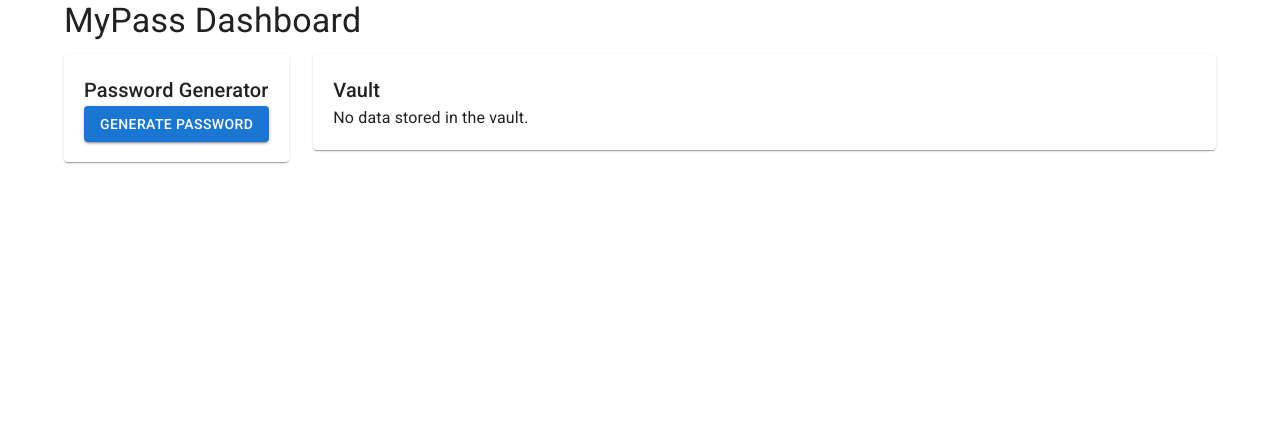
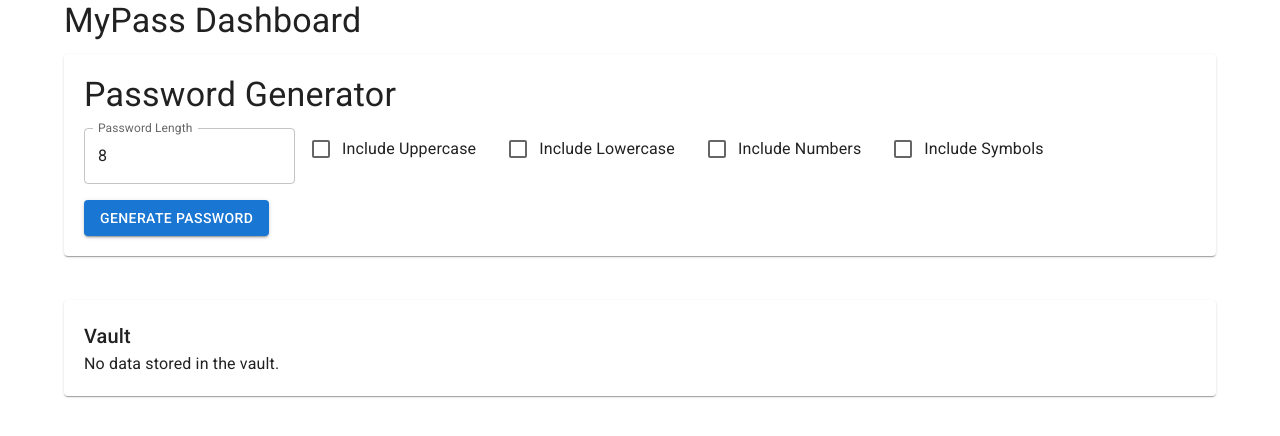
Before and after one commit to Byron-Hodel/cis476-term-project, a Next.js app in the folder term-project-frontend/: page /dashboard in a window 1280 px wide. Shown: the top 436 px of the page. Built offline with nearby package versions, Linux system fonts and the light colour scheme.

Commit message:
Added a more robust password generator.

```diff
--- a/term-project-frontend/app/components/PasswordGenerator.tsx
+++ b/term-project-frontend/app/components/PasswordGenerator.tsx
@@ -1,10 +1,28 @@
 // PasswordGenerator.tsx
-import React from 'react';
-import { Paper, Typography, Button } from '@mui/material';
+import React, { useState } from 'react';
+import { Paper, Typography, Button, Checkbox, Grid2, TextField, FormControlLabel } from '@mui/material';
 import { useMediator } from './MediatorContext';
+import { PasswordBuilder } from '../utils/Password_Builder';
 
 const PasswordGenerator: React.FC = () => {
+    const [password, setPassword] = useState<string>('');
+    const [length, setLength] = useState<number>(8);
+    const [includeUppercase, setIncludeUppercase] = useState<boolean>(false);
+    const [includeLowercase, setIncludeLowercase] = useState<boolean>(false);
+    const [includeNumbers, setIncludeNumbers] = useState<boolean>(false);
+    const [includeSymbols, setIncludeSymbols] = useState<boolean>(false);
     const { addPasswordToVault } = useMediator();
+
+    const handleGeneratePassword = () => {
+        const builder = new PasswordBuilder()
+          .setLength(length)
+          .includeUppercaseLetters(includeUppercase)
+          .includeLowercaseLetters(includeLowercase)
+          .includeNumbers(includeNumbers)
+          .includeSymbols(includeSymbols);
+
+        setPassword(builder.build());
+    };
 
     const generatePassword = () => {
         const newPassword = Math.random().toString(36).slice(-8); // Simple password generation logic
@@ -14,10 +32,91 @@ const PasswordGenerator: React.FC = () => {
 
     return (
         <Paper style={{ padding: '20px', marginBottom: '20px' }}>
-            <Typography variant="h6">Password Generator</Typography>
-            <Button variant="contained" color="primary" onClick={generatePassword}>
-                Generate Password
-            </Button>
+            <Typography variant="h4" gutterBottom>Password Generator</Typography>
+
+            <Grid2 container spacing={2}>
+                <Grid2>
+                    <TextField
+                        label="Password Length"
+                        type="number"
+                        fullWidth
+                        value={length}
+                        onChange={(e) => setLength(Number(e.target.value))}
+                        variant="outlined"
+                    />
+                </Grid2>
+
+                <Grid2>
+                    <FormControlLabel
+                        control={
+                            <Checkbox
+                                checked={includeUppercase}
+                                onChange={() => setIncludeUppercase(!includeUppercase)}
+                                color="primary"
+                            />
+                        }
+                        label="Include Uppercase"
+                    />
+                </Grid2>
+
+                <Grid2>
+                    <FormControlLabel
+                        control={
+                            <Checkbox
+                                checked={includeLowercase}
+                                onChange={() => setIncludeLowercase(!includeLowercase)}
+                                color="primary"
+                            />
+                        }
+                        label="Include Lowercase"
+                    />
+                </Grid2>
+
+                <Grid2>
+                    <FormControlLabel
+                        control={
+                            <Checkbox
+                                checked={includeNumbers}
+                                onChange={() => setIncludeNumbers(!includeNumbers)}
+                                color="primary"
+                            />
+                        }
+                        label="Include Numbers"
+                    />
+                </Grid2>
+
+                <Grid2>
+                    <FormControlLabel
+                        control={
+                            <Checkbox
+                                checked={includeSymbols}
+                                onChange={() => setIncludeSymbols(!includeSymbols)}
+                                color="primary"
+                            />
+                        }
+                        label="Include Symbols"
+                    />
+                </Grid2>
+
+                <Grid2>
+                    <Button
+                        variant="contained"
+                        color="primary"
+                        fullWidth
+                        onClick={handleGeneratePassword}
+                    >
+                        Generate Password
+                    </Button>
+                </Grid2>
+
+                {password && (
+                    <Grid2>
+                        <Typography variant="h6" gutterBottom>
+                            <strong>Generated Password:</strong> {password}
+                        </Typography>
+                    </Grid2>
+                )}
+            </Grid2>
         </Paper>
     );
 };
--- /dev/null
+++ b/term-project-frontend/app/utils/Password_Builder.ts
@@ -0,0 +1,63 @@
+import { buildCustomRoute } from "next/dist/server/lib/router-utils/filesystem";
+
+export class PasswordBuilder {
+    private length:           number;
+    private includeUppercase: boolean;
+    private includeLowercase: boolean;
+    private _includeNumbers:  boolean;
+    private _includeSymbols:  boolean;
+    private characters:       string;
+
+    constructor() {
+        this.length = 8;
+        this.includeUppercase = false;
+        this.includeLowercase = false;
+        this._includeNumbers = false;
+        this._includeSymbols = false;
+        this.characters = '';
+    }
+
+    setLength(length: number): PasswordBuilder {
+        this.length = length;
+        return this;
+    }
+
+    includeUppercaseLetters(include: boolean): PasswordBuilder {
+        this.includeUppercase = include;
+        return this;
+    }
+
+    includeLowercaseLetters(include: boolean): PasswordBuilder {
+        this.includeLowercase = include;
+        return this;
+    }
+
+    includeNumbers(include: boolean): PasswordBuilder {
+      this._includeNumbers = include;
+      return this;
+    }
+
+    includeSymbols(include: boolean): PasswordBuilder {
+      this._includeSymbols = include;
+      return this;
+    }
+
+    build(): string {
+        let password = "";
+        if (this.includeUppercase) this.characters += 'ABCDEFGHIJKLMNOPQRSTUVWXYZ';
+        if (this.includeLowercase) this.characters += 'abcdefghijklmnopqrstuvwxyz';
+        if (this._includeNumbers) this.characters += '0123456789';
+        if (this._includeSymbols) this.characters += '!@#$%^&*()_-+=<>?';
+
+        if (this.characters.length === 0) {
+            throw new Error('No character sets selected');
+        }
+
+        for (let i = 0; i < this.length; i++) {
+            const randomIndex = Math.floor(Math.random() * this.characters.length);
+            password += this.characters[randomIndex];
+        }
+
+        return password;
+    }
+}
```
